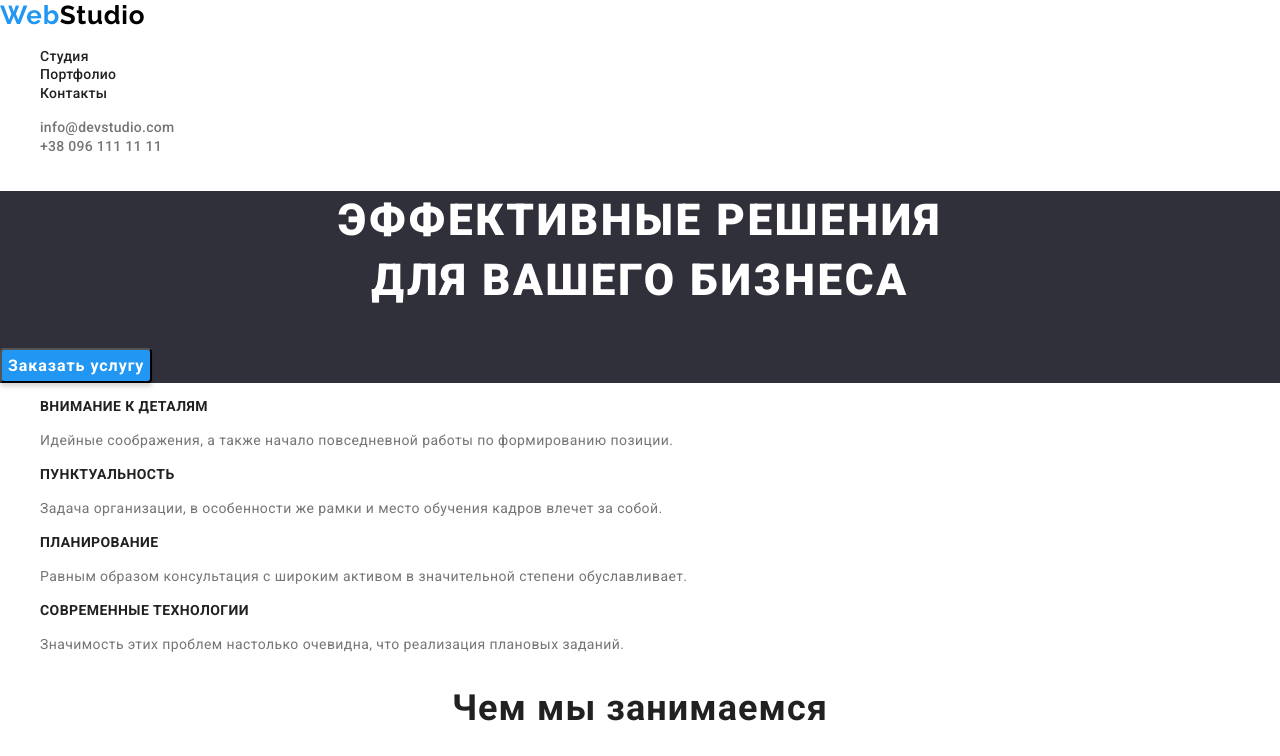
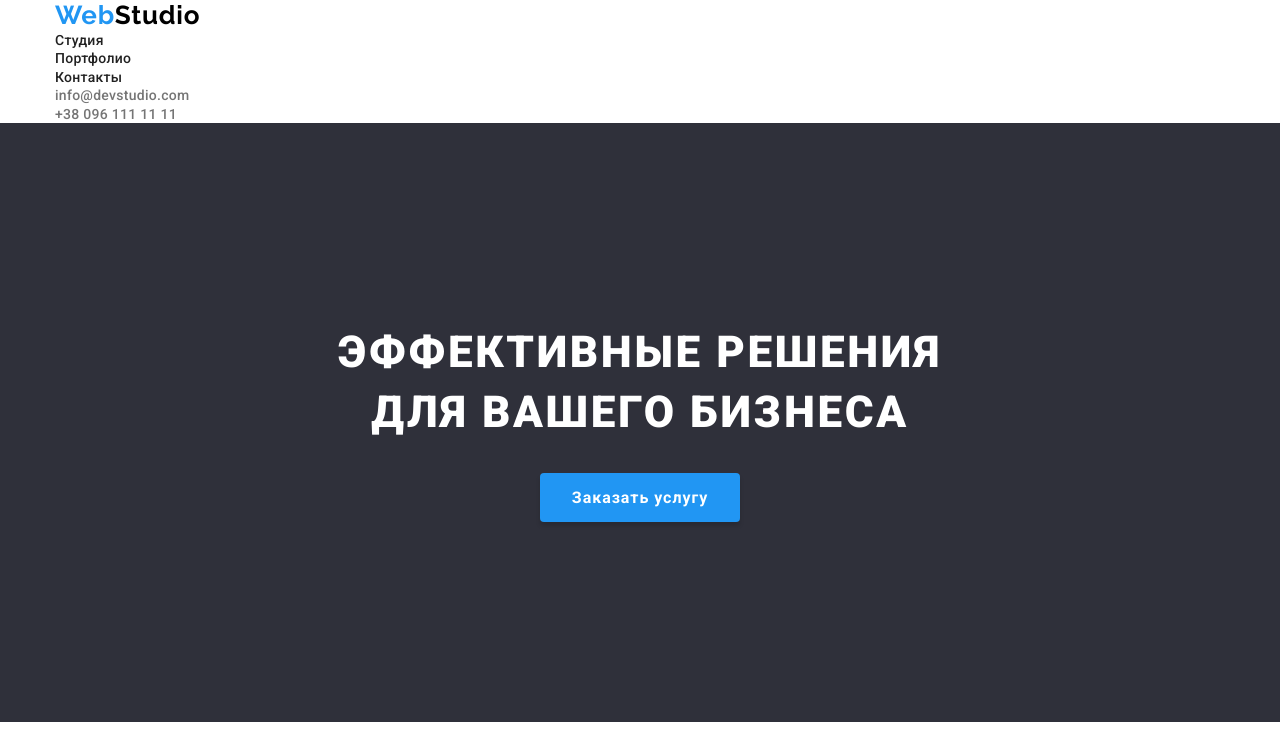
Before and after one commit to pikchas/goit-markup-hw-03, a plain HTML site: page index.html in a window 1280 px wide. Shown: the top 756 px of the page. Drawn offline with nearby package versions, Linux system fonts and the light colour scheme.

Commit message:
установка падингов и марджинов

```diff
--- a/css/styles.css
+++ b/css/styles.css
@@ -1,3 +1,13 @@
+html {
+    box-sizing: border-box;
+}
+*, *::before, *::after {
+    box-sizing: inherit;
+}
+h1, h2, h3, h4, h5, h6, p, ul {
+    margin: 0;
+    padding: 0;
+}
 /* Осн. цвет #2196F3 (голубой) */
 /* цвет футера #2F303A */
 :root {
@@ -12,6 +22,21 @@ body {
     font-family: 'Roboto', sans-serif;
     font-weight: 400;
     color: #212121;
+}
+.section {
+    padding-bottom: 200px;
+    padding-top: 200px;
+}
+.section.no-padding {
+    padding-bottom: 0px;
+    padding-top: 0px;
+}
+.container {
+    width: 1200px;
+    padding-left: 15px;
+    padding-right: 15px;
+    margin-left: auto;
+    margin-right: auto;
 }
 .list {
     list-style: none;
@@ -63,6 +88,8 @@ body {
 /* ---------hero--------- */
 .hero {
     background-color: #2F303A;
+    text-align: center;
+    margin-bottom: 94px;
 }
 .hero-tittle {
     font-weight: 900;
@@ -72,6 +99,8 @@ body {
     letter-spacing: 0.06em;
     text-transform: uppercase;
     color: #FFFFFF;
+    margin-bottom: 30px;
+
 }
 .btn {
     font-family: inherit;
@@ -79,20 +108,30 @@ body {
     font-size: 16px;
     line-height: 1.87;
     align-items: center;
-    text-align: center;
+
     letter-spacing: 0.06em;
     color: #FFFFFF;
     background-color: var(--accent-color);
     box-shadow: 0px 4px 4px rgba(0, 0, 0, 0.15);
     border-radius: 4px;
+    border: none;
     cursor: pointer;
 }
 .btn:hover, .btn.focus {
     color: #188CE8;
 }
+.hero-button {
+    padding: 10px 32px;
+}
 /* ---------heading--------- */
 .heading-title {
-    display:none;
+    display: none;
+}
+.heading-list {
+    margin-bottom: 94px;
+}
+.heading-item {
+    max-width: 270px;
 }
 .second-heading-title {
     font-weight: 700;
@@ -101,6 +140,7 @@ body {
     letter-spacing: 0.03em;
     text-transform: uppercase;
     color: var(--primary-text-color);
+    margin-bottom: 10px;
 }
 .heading-text {
     font-size: 14px;
@@ -116,8 +156,17 @@ body {
     text-align: center;
     letter-spacing: 0.03em;
     color: var(--primary-text-color);
+    margin-bottom: 50px;
+}
+.galary-list {
+    margin-bottom: 94px;
 }
 /* ---------team--------- */
+.team-section {
+    padding-top: 94px;
+    padding-bottom: 94px;
+    background-color: #F5F4FA;
+}
 .team-title {
     font-weight: 700;
     font-size: 36px;
@@ -125,6 +174,7 @@ body {
     text-align: center;
     letter-spacing: 0.03em;
     color: var(--primary-text-color);
+    margin-bottom: 50px;
 }
 .team-item {
     width: 270px;
@@ -151,6 +201,8 @@ body {
 /* ---------footer--------- */
 .footer {
     background-color: #2F303A;
+    padding-top: 60px;
+    padding-bottom: 60px;
 }
 
 .footer-link-maps {
@@ -175,6 +227,7 @@ body {
     text-align: center;
     letter-spacing: 0.03em;
     border-radius: 4px;
+    border: none;
     color: var(--primary-text-color);
     background-color: #F5F4FA;
     cursor: pointer;
--- a/index.html
+++ b/index.html
@@ -15,6 +15,7 @@
 <body>
     <!-- Шапка -->
  <header class="header">
+     <div class="container">
      <nav class="header-nav">
         <a href="index.html" lang="en" class="logo-dark logo link"><span class="web">Web</span>Studio</a>
         <ul class="list nav-list">
@@ -27,17 +28,19 @@
         <li><a class="nav-contact link" href="mailto:info@devstudio.com">info@devstudio.com</a></li>
         <li><a class="nav-contact link" href="tel:+380961111111">+38 096 111 11 11</a></li>
     </ul>
+    </div>
  </header>
 <!-- Контент -->
  <main>
 <div class="hero">
-    <section class="hero-section">
+    <section class="section">
         <h1 class="hero-tittle">Эффективные решения <br /> для вашего бизнеса</h1>
         <button type="button" class="hero-button btn">Заказать услугу</button>
     </section>
 </div>
 <!-- Особенности -->
-<section class="heading">
+<section class="section  no-padding">
+    <div class="container">
         <h2 class="heading-title">Особенности</h2>
         <ul class="heading-list list">
             <li class="heading-item">
@@ -57,19 +60,25 @@
                 <p class="heading-text">Значимость этих проблем настолько очевидна, что реализация плановых заданий.</p>
             </li>
         </ul>
+    </div>
+
 </section>
 <!-- Чем мы занимаемся -->
-<section class="galary">
+<section class="section no-padding">
+    <div class="container">
         <h2 class="galary-title title-two">Чем мы занимаемся</h2>
         <ul class="galary-list list">
             <li class="galary-item"><img class="photo" src="./images/written-code.jpg" alt="Написание-кода" width="370"></li>
-        <li class="galary-item"><img class="photo" src="./images/adaptation-for-mobile.jpg" alt="Адаптация-под-мобильные-устройства" width="370"></li>
+            <li class="galary-item"><img class="photo" src="./images/adaptation-for-mobile.jpg"
+                    alt="Адаптация-под-мобильные-устройства" width="370"></li>
             <li class="galary-item"><img class="photo" src="./images/style.jpg" alt="Стилизация-сайта" width="370"></li>
         </ul>
+    </div>
 
 </section>
 <!-- Наша команда -->
-<section class="team">
+<section class="section team-section">
+    <div class="container">
         <h2 class="team-title title-two">Наша команда</h2>
         <ul class="list">
             <li class="team-item">
@@ -93,18 +102,24 @@
                 <p lang="en" class="team-about">UI Designer</p>
             </li>
         </ul>
+    </div>
+
 </section>
 </main>
 <!-- Подвал -->
 <footer class="footer">
+    <div class="container">
         <a href="index.html" lang="en" class="logo-light logo link"><span class="web">Web</span>Studio</a>
         <address class="footer-adress">
             <ul class="footer-list list">
-            <li class="footer-item"><a class="footer-link-maps link" href="https://goo.gl/maps/ipxUos9jde3rESVAA">г. Киев, пр-т Леси Украинки, 26</a></li>
+                <li class="footer-item"><a class="footer-link-maps link" href="https://goo.gl/maps/ipxUos9jde3rESVAA">г. Киев,
+                        пр-т Леси Украинки, 26</a></li>
                 <li class="footer-item"><a class="footer-link link" href="mailto:info@devstudio.com">info@devstudio.com</a></li>
                 <li class="footer-item"><a class="footer-link link" href="tel:+380961111111">+38 096 111 11 11</a></li>
             </ul>
         </address>
+    </div>
+
 </footer>
 
 </body>
```
Also changed, not shown: portfolio.html (+9 -2 lines). Lines whose indentation alone changed are shown as unchanged.
